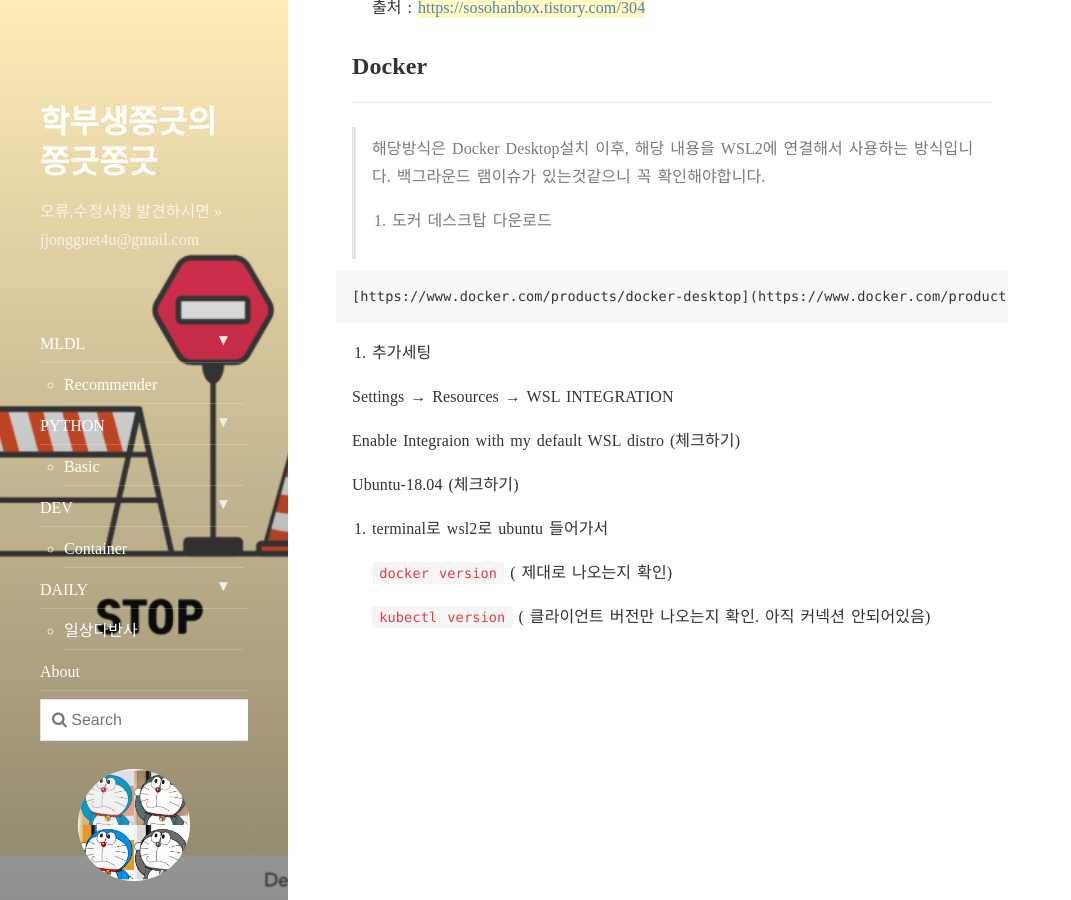
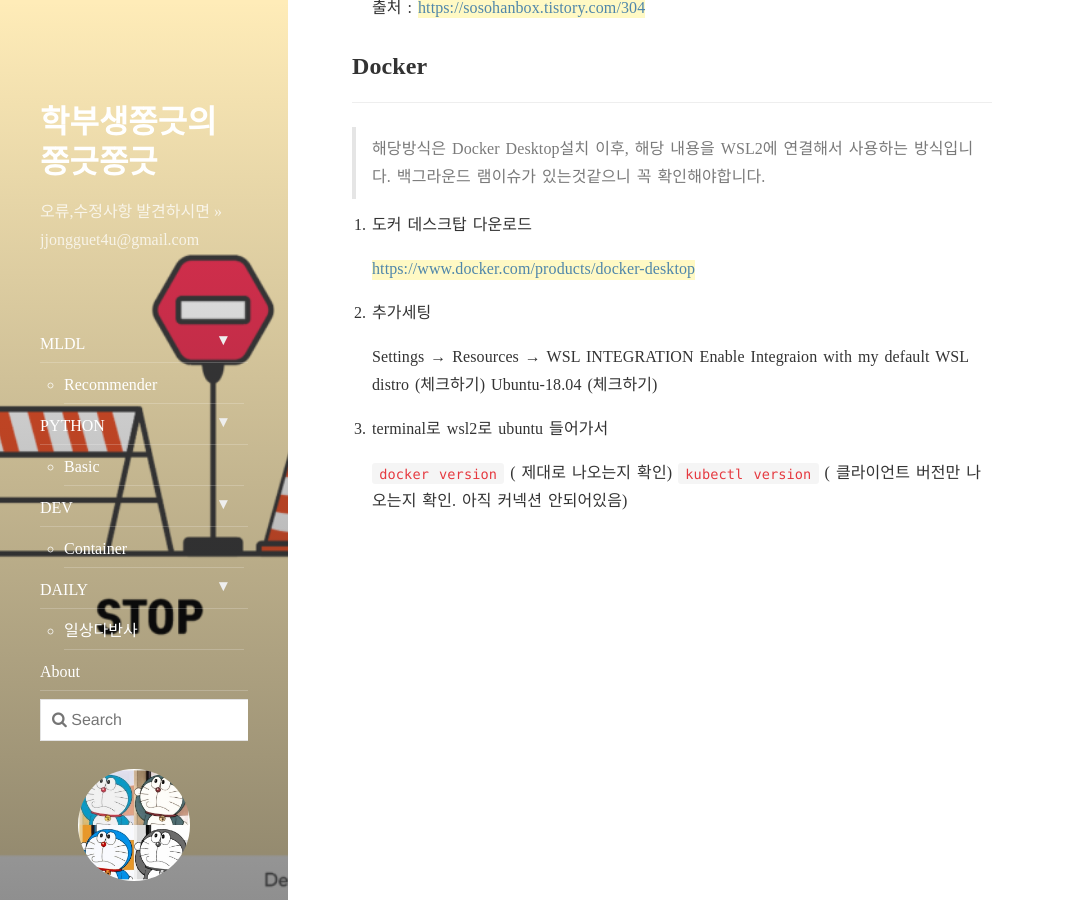
Before and after one commit to jjongguet4u/jjongguet4u.github.io, a Jekyll site: the page built from _posts/2022-03/2022-03-30/2022-03-30-dockerwin.md, in a window 1280 px wide and 900 px high, scrolled down 1251 px. Shown: the whole window, without its empty margins (0-1071 px from the left). Built offline with Jekyll 4.4.1, drawn with Linux system fonts in a browser that asks for light colours; nearby versions of some CDN libraries; comment, search, counter and statistics services are not loaded.

Commit message:
add 3_DEV

```diff
--- a/_posts/2022-03/2022-03-30/2022-03-30-dockerwin.md
+++ b/_posts/2022-03/2022-03-30/2022-03-30-dockerwin.md
@@ -59,19 +59,18 @@ comments: true
 > 해당방식은 Docker Desktop설치 이후, 해당 내용을 WSL2에 연결해서 사용하는 방식입니다.
 백그라운드 램이슈가 있는것같으니 꼭 확인해야합니다.
 >
+
 1. 도커 데스크탑 다운로드
 
     [https://www.docker.com/products/docker-desktop](https://www.docker.com/products/docker-desktop)
 
 2. 추가세팅
 
-Settings → Resources → WSL INTEGRATION
+    Settings → Resources → WSL INTEGRATION
+    Enable Integraion with my default WSL distro (체크하기)
+    Ubuntu-18.04 (체크하기)
 
-Enable Integraion with my default WSL distro (체크하기)
-
-Ubuntu-18.04 (체크하기)
 3. terminal로 wsl2로 ubuntu 들어가서
 
     `docker version` ( 제대로 나오는지 확인)
-
     `kubectl version` ( 클라이언트 버전만 나오는지 확인. 아직 커넥션 안되어있음)
```
